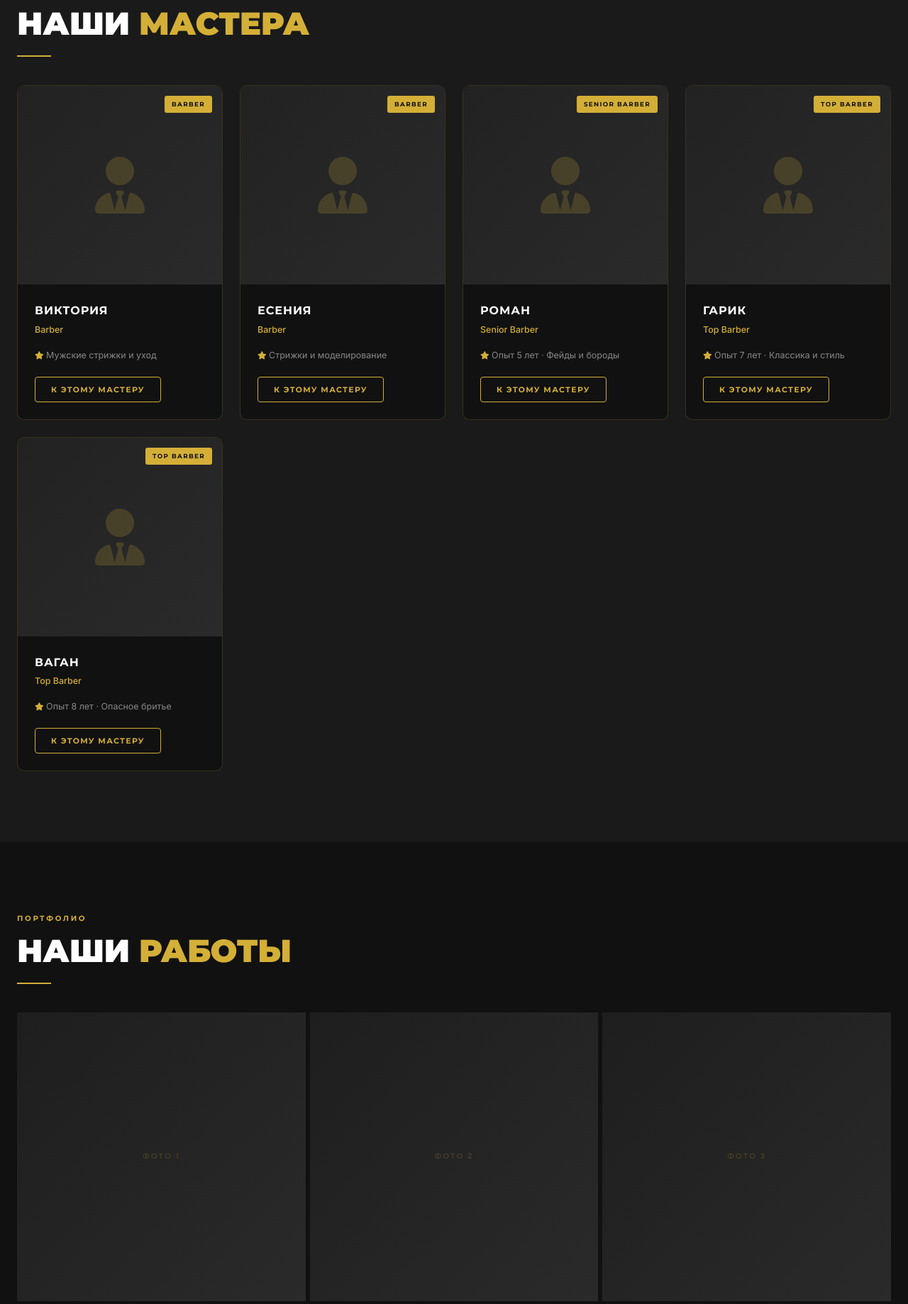
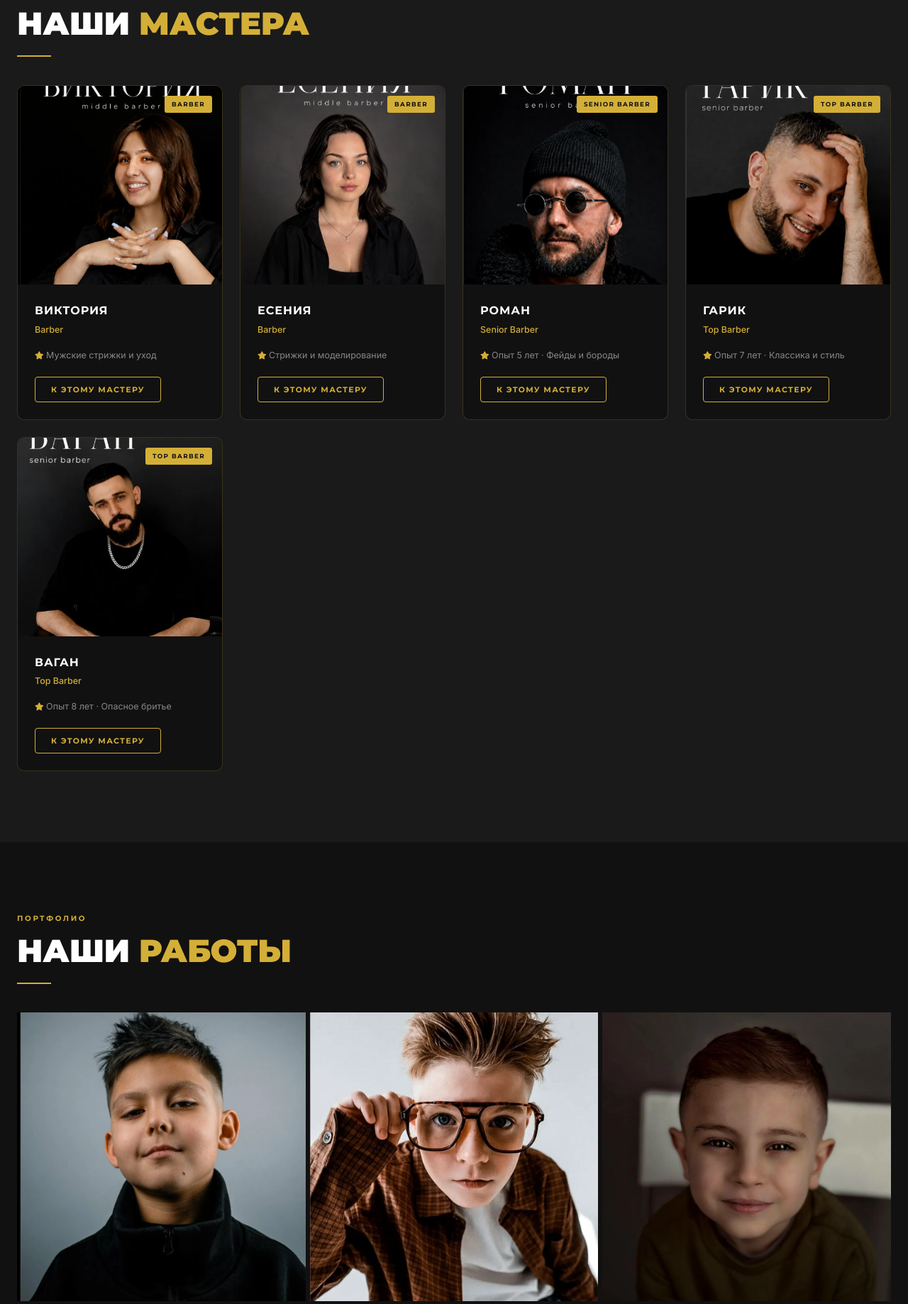
Before and after one commit to WaYa-ctrl/-WhiteLion, a plain HTML site: page index.html in a window 1280 px wide. Shown: the part 2084-3922 px from the top of the page at 71% size. Drawn offline with Linux system fonts and the light colour scheme.

Commit message:
Update index.html

```diff
--- a/index.html
+++ b/index.html
@@ -1136,7 +1136,7 @@
       <div class="master-card fade-up">
         <div class="master-photo">
           <img src="images/image5.png" alt="Виктория">
-          <div class="master-photo-placeholder"><i class="fa-solid fa-user-tie"></i></div>
+
           <span class="master-badge">Barber</span>
         </div>
         <div class="master-info">
@@ -1151,7 +1151,7 @@
       <div class="master-card fade-up">
         <div class="master-photo">
           <img src="images/image2.png" alt="Есения">
-          <div class="master-photo-placeholder"><i class="fa-solid fa-user-tie"></i></div>
+
           <span class="master-badge">Barber</span>
         </div>
         <div class="master-info">
@@ -1166,7 +1166,7 @@
       <div class="master-card fade-up">
         <div class="master-photo">
           <img src="images/image3.png" alt="Роман">
-          <div class="master-photo-placeholder"><i class="fa-solid fa-user-tie"></i></div>
+
           <span class="master-badge">Senior Barber</span>
         </div>
         <div class="master-info">
@@ -1181,7 +1181,7 @@
       <div class="master-card fade-up">
         <div class="master-photo">
           <img src="images/image4.png" alt="Гарик">
-          <div class="master-photo-placeholder"><i class="fa-solid fa-user-tie"></i></div>
+
           <span class="master-badge">Top Barber</span>
         </div>
         <div class="master-info">
@@ -1196,7 +1196,7 @@
       <div class="master-card fade-up">
         <div class="master-photo">
           <img src="images/image6.png" alt="Ваган">
-          <div class="master-photo-placeholder"><i class="fa-solid fa-user-tie"></i></div>
+
           <span class="master-badge">Top Barber</span>
         </div>
         <div class="master-info">
@@ -1220,32 +1220,31 @@
     <div class="gallery-grid">
       <div class="gallery-item fade-up">
         <img src="images/work1.jpg" alt="Работа 1">
-        <div class="gallery-item-placeholder">Фото 1</div>
+
         <div class="gallery-overlay"><i class="fa-solid fa-magnifying-glass-plus"></i></div>
       </div>
       <div class="gallery-item fade-up">
         <img src="images/work2.jpg" alt="Работа 2">
-        <div class="gallery-item-placeholder">Фото 2</div>
+
         <div class="gallery-overlay"><i class="fa-solid fa-magnifying-glass-plus"></i></div>
       </div>
       <div class="gallery-item fade-up">
         <img src="images/work3.jpg" alt="Работа 3">
-        <div class="gallery-item-placeholder">Фото 3</div>
+
         <div class="gallery-overlay"><i class="fa-solid fa-magnifying-glass-plus"></i></div>
       </div>
       <div class="gallery-item fade-up">
         <img src="images/work4.jpg" alt="Работа 4">
-        <div class="gallery-item-placeholder">Фото 4</div>
+
         <div class="gallery-overlay"><i class="fa-solid fa-magnifying-glass-plus"></i></div>
       </div>
       <div class="gallery-item fade-up">
         <img src="images/work5.jpg" alt="Работа 5">
-        <div class="gallery-item-placeholder">Фото 5</div>
         <div class="gallery-overlay"><i class="fa-solid fa-magnifying-glass-plus"></i></div>
       </div>
       <div class="gallery-item fade-up">
         <img src="images/work6.jpg" alt="Работа 6">
-        <div class="gallery-item-placeholder">Фото 6</div>
+
         <div class="gallery-overlay"><i class="fa-solid fa-magnifying-glass-plus"></i></div>
       </div>
     </div>
```
